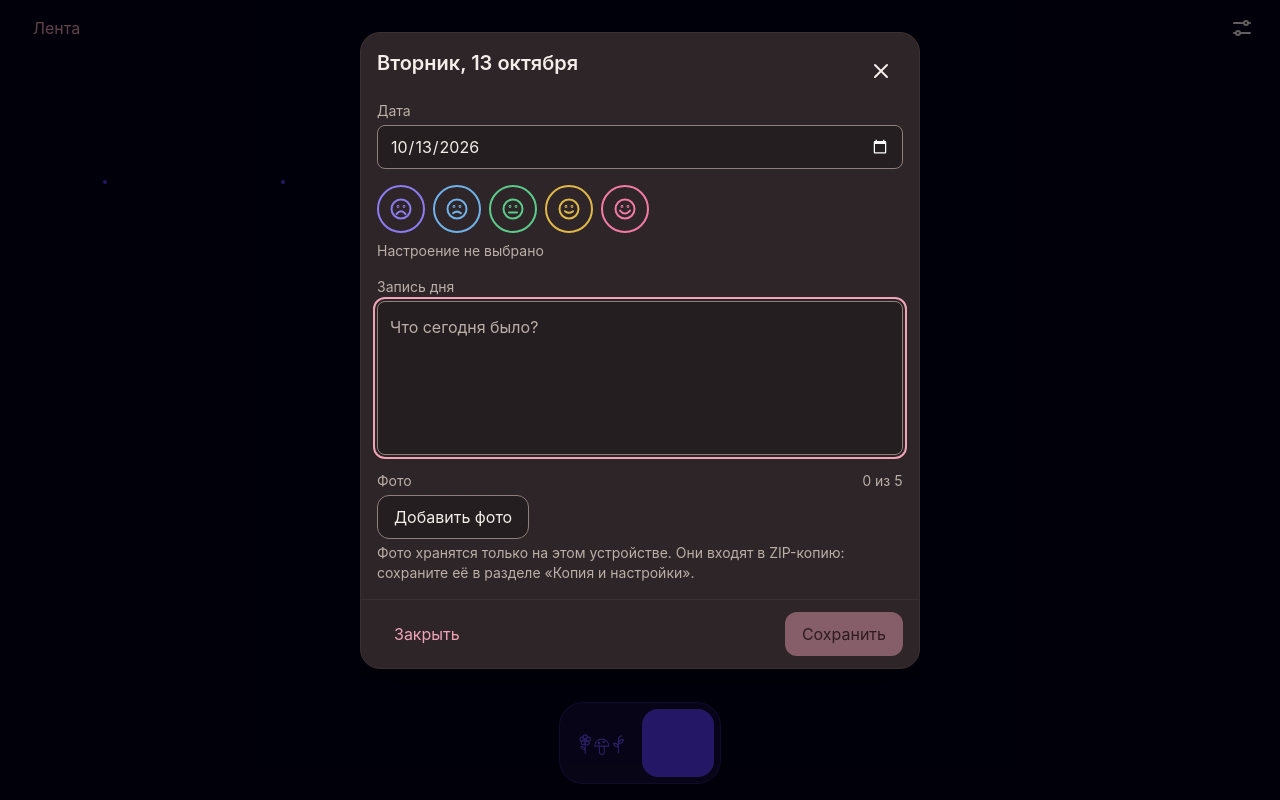
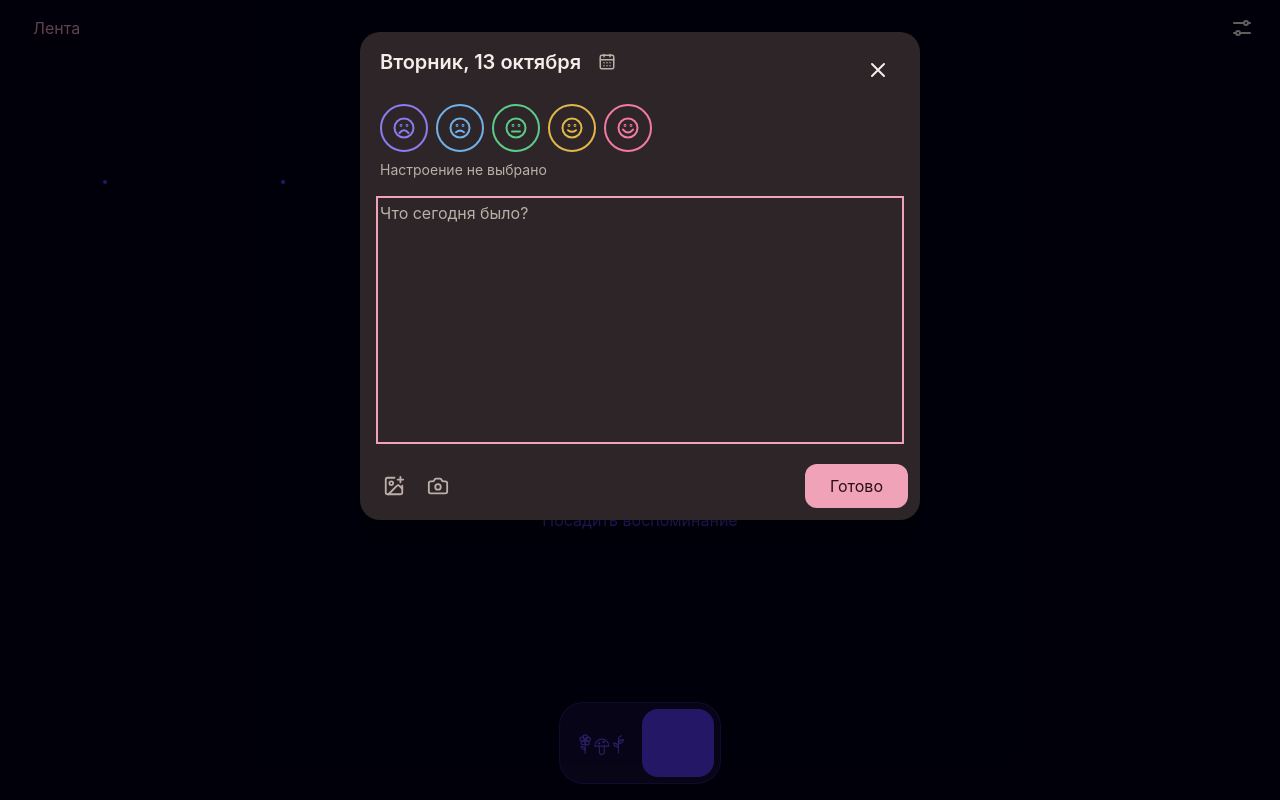
Before and after one commit to kozimbek-narziqulo/One-year, a Next.js app: page / in a window 1280 px wide. Both pictures are taken after a click on the button 639 px from the left and 182 px from the top of the page. Built offline with nearby package versions, Linux system fonts and the light colour scheme.

Commit message:
Add files via upload

```diff
--- a/components/EntryModal.tsx
+++ b/components/EntryModal.tsx
@@ -1,13 +1,14 @@
 "use client";
 
 import { useCallback, useEffect, useId, useRef, useState } from "react";
+import { CalendarDays, Camera, ImagePlus, Trash2 } from "lucide-react";
 import { compareKeys, formatLong, formatShort, isValidKey, type DateKey } from "../lib/date.ts";
 import { GardenError, LIMITS, type Entry, type Mood } from "../lib/types.ts";
 import type { Repo } from "../lib/repo.ts";
 import { itemsOf, sameItems, saveEntryWithPhotos, type PhotoItem } from "../lib/entryPhotos.ts";
 import type { PhotoStore } from "../lib/photos.ts";
 import { MoodPicker } from "./MoodPicker.tsx";
-import { PhotoStrip } from "./PhotoStrip.tsx";
+import { PhotoGallery, usePhotoPicker } from "./PhotoStrip.tsx";
 import { Button, IconButton, IconClose } from "./ui.tsx";
 
 export interface EntryModalProps {
@@ -45,12 +46,16 @@ function saveErrorText(e: unknown): string {
   return "Не удалось сохранить. Текст остался на экране.";
 }
 
+/** Круглая иконка-кнопка нижней панели: без рамки и фона, только иконка. */
+const TOOL_BTN =
+  "grid min-h-(--layout-tapMin) min-w-(--layout-tapMin) place-items-center rounded-full text-text-muted transition-colors hover:text-text disabled:opacity-40 disabled:hover:text-text-muted";
+
 export function EntryModal({ repo, photoStore, initialDate, today, onClose, onSaved, onDeleted }: EntryModalProps) {
   const dialogRef = useRef<HTMLDialogElement>(null);
   const textRef = useRef<HTMLTextAreaElement>(null);
+  const dateInputRef = useRef<HTMLInputElement>(null);
   const titleId = useId();
   const bodyId = useId();
-  const dateId = useId();
 
   const [date, setDate] = useState<DateKey>(initialDate);
   const [form, setForm] = useState<Form>(EMPTY);
@@ -66,6 +71,12 @@ export function EntryModal({ repo, photoStore, initialDate, today, onClose, onSa
   const existingRef = useRef(existing);
   existingRef.current = existing;
   const closedBySave = useRef(false);
+
+  const picker = usePhotoPicker({
+    items: form.photos,
+    onChange: (update) => setForm((f) => ({ ...f, photos: update(f.photos) })),
+    onError: setError,
+  });
 
   /** Загружает запись или черновик для даты. */
   const load = useCallback(
@@ -135,7 +146,7 @@ export function EntryModal({ repo, photoStore, initialDate, today, onClose, onSa
     };
   }, [flushDraft]);
 
-  // Поле текста растёт по содержимому, до 12 строк.
+  // Поле текста растёт по содержимому, до 12 строк (минимальная высота задана классом).
   useEffect(() => {
     const el = textRef.current;
     if (!el) return;
@@ -159,6 +170,17 @@ export function EntryModal({ repo, photoStore, initialDate, today, onClose, onSa
     setDate(next);
     dateRef.current = next;
     load(next);
+  }
+
+  function openDatePicker() {
+    const el = dateInputRef.current;
+    if (!el) return;
+    try {
+      el.showPicker();
+    } catch {
+      el.focus();
+      el.click();
+    }
   }
 
   function handleClose() {
@@ -202,6 +224,8 @@ export function EntryModal({ repo, photoStore, initialDate, today, onClose, onSa
   const canSave = form.body.trim() !== "" || form.mood !== null || form.photos.length > 0;
   const dirty = !same(form, baseOf(existing)) || !sameItems(form.photos, baseOf(existing).photos);
   const isPast = compareKeys(date, today) < 0;
+  const canAddPhoto = !saving && photoStore.available && picker.room > 0;
+  const hasPhotos = form.photos.length > 0;
 
   return (
     <dialog
@@ -217,50 +241,72 @@ export function EntryModal({ repo, photoStore, initialDate, today, onClose, onSa
         noValidate
         onSubmit={(e) => {
           e.preventDefault();
+          // Ничего не менялось: «Готово» просто закрывает окно.
+          if (!dirty) {
+            dialogRef.current?.close();
+            return;
+          }
           if (canSave) save();
         }}
-        className="flex max-h-[92dvh] flex-col rounded-t-lg border border-border bg-surface-raised shadow-sheet sm:rounded-lg sm:shadow-md"
+        className="flex h-[92dvh] flex-col rounded-t-lg bg-surface-raised shadow-sheet sm:h-auto sm:max-h-[92dvh] sm:min-h-[30rem] sm:rounded-lg sm:shadow-md"
       >
-        <div className="mx-auto mt-2 h-1 w-9 rounded-full bg-border sm:hidden" aria-hidden="true" />
-        <div className="flex items-start justify-between gap-2 px-4 pt-4">
+        <div className="mx-auto mt-2 h-1 w-9 shrink-0 rounded-full bg-text-muted/30 sm:hidden" aria-hidden="true" />
+
+        {/* Шапка: дата обычным текстом, выбор даты — по иконке; настоящий input прозрачный и лежит поверх */}
+        <header className="flex shrink-0 items-start justify-between gap-2 px-5 pt-4">
           <div className="min-w-0">
-            <h2 id={titleId} className="text-lg first-letter:uppercase text-text">
-              {formatLong(date)}
-            </h2>
+            <div className="relative flex items-center gap-1">
+              <h2 id={titleId} className="text-lg text-text first-letter:uppercase">
+                {formatLong(date)}
+              </h2>
+              <button type="button" onClick={openDatePicker} aria-label="Сменить дату" className="-my-2 grid min-h-(--layout-tapMin) min-w-(--layout-tapMin) place-items-center rounded-full text-text-muted hover:text-text">
+                <CalendarDays size={18} aria-hidden="true" />
+              </button>
+              <input
+                ref={dateInputRef}
+                type="date"
+                value={date}
+                max={today}
+                onChange={(e) => changeDate(e.target.value)}
+                tabIndex={-1}
+                aria-hidden="true"
+                className="pointer-events-none absolute inset-0 h-full w-full opacity-0"
+              />
+            </div>
             {isPast && <p className="text-sm text-text-muted">прошлый день</p>}
           </div>
           <IconButton label="Закрыть" onClick={() => dialogRef.current?.close()}>
             <IconClose />
           </IconButton>
-        </div>
+        </header>
 
-        <div className="flex-1 space-y-4 overflow-y-auto px-4 pb-4 pt-2">
-          <div>
-            <label htmlFor={dateId} className="mb-1 block text-sm text-text-muted">
-              Дата
-            </label>
-            <input
-              id={dateId}
-              type="date"
-              value={date}
-              max={today}
-              onChange={(e) => changeDate(e.target.value)}
-              className="min-h-(--layout-tapMin) w-full rounded-sm border border-border-input bg-surface px-3 text-base text-text"
-            />
-          </div>
+        <div className="flex-1 space-y-5 overflow-y-auto px-5 pb-4 pt-3">
+          <MoodPicker value={form.mood} onChange={(mood) => setForm((f) => ({ ...f, mood }))} />
 
-          <MoodPicker value={form.mood} onChange={(mood) => setForm((f) => ({ ...f, mood }))} />
+          {/* Фото сверху по центру, над текстом */}
+          {(hasPhotos || picker.busy > 0) && (
+            <div>
+              <PhotoGallery
+                store={photoStore}
+                items={form.photos}
+                busy={picker.busy}
+                disabled={saving}
+                onRemove={(id) => setForm((f) => ({ ...f, photos: f.photos.filter((p) => p.ref.id !== id) }))}
+              />
+              {hasPhotos && <p className="mt-3 text-center text-xs text-text-muted">Фото хранятся только на этом устройстве. Они входят в ZIP-копию.</p>}
+            </div>
+          )}
 
           <div>
             {draftRestored && (
-              <p className="mb-1 flex items-center justify-between gap-2 text-sm text-text-muted">
+              <p className="mb-2 flex items-center justify-between gap-2 text-sm text-text-muted">
                 <span>Черновик восстановлен</span>
                 <button type="button" onClick={discardDraft} className="rounded-sm px-1 text-accent underline">
                   Сбросить
                 </button>
               </p>
             )}
-            <label htmlFor={bodyId} className="mb-1 block text-sm text-text-muted">
+            <label htmlFor={bodyId} className="sr-only">
               Запись дня
             </label>
             <textarea
@@ -270,31 +316,20 @@ export function EntryModal({ repo, photoStore, initialDate, today, onClose, onSa
               value={form.body}
               placeholder="Что сегодня было?"
               onChange={(e) => setForm((f) => ({ ...f, body: e.target.value }))}
-              className="block w-full resize-none rounded-sm border border-border-input bg-surface p-3 font-entry text-entry text-text placeholder:text-text-muted"
+              className="block min-h-[30dvh] w-full resize-none appearance-none border-0 bg-transparent p-0 font-entry text-entry text-text shadow-none outline-none ring-0 placeholder:text-text-muted focus:border-0 focus:outline-none focus:ring-0 focus-visible:outline-none"
             />
           </div>
 
-          <PhotoStrip
-            store={photoStore}
-            items={form.photos}
-            disabled={saving}
-            onError={setError}
-            onChange={(update) => setForm((f) => ({ ...f, photos: update(f.photos) }))}
-          />
+          {!photoStore.available && <p className="text-sm text-text-muted">В этом браузере нельзя сохранять фото. Тексты работают как обычно.</p>}
 
           {error && (
-            <p role="alert" className="rounded-sm border border-danger p-3 text-sm text-danger">
+            <p role="alert" className="rounded-lg bg-danger/10 p-3 text-sm text-danger">
               {error}
             </p>
           )}
 
-          {existing && !confirmDelete && (
-            <Button variant="ghost" className="-ml-4" onClick={() => setConfirmDelete(true)}>
-              Удалить запись
-            </Button>
-          )}
           {existing && confirmDelete && (
-            <div role="group" aria-label="Подтверждение удаления" className="rounded-sm border border-border p-3">
+            <div role="group" aria-label="Подтверждение удаления" className="rounded-lg bg-surface p-4">
               <p className="mb-3 text-base">Удалить запись за {formatShort(date)}? Растение снова станет семенем.</p>
               <div className="flex gap-2">
                 <Button variant="danger" onClick={remove}>
@@ -308,14 +343,35 @@ export function EntryModal({ repo, photoStore, initialDate, today, onClose, onSa
           )}
         </div>
 
-        <div className="flex justify-between gap-2 border-t border-border px-4 pt-3" style={{ paddingBottom: "max(var(--space-3), env(safe-area-inset-bottom))" }}>
-          <Button variant="ghost" onClick={() => dialogRef.current?.close()}>
-            {dirty ? "Отмена" : "Закрыть"}
-          </Button>
-          <Button type="submit" variant="primary" disabled={!canSave || saving}>
-            Сохранить
+        {/* Нижняя панель: слева иконки, справа «Готово» */}
+        <div className="flex shrink-0 items-center justify-between gap-2 px-3 pt-2" style={{ paddingBottom: "max(var(--space-3), env(safe-area-inset-bottom))" }}>
+          <div className="flex items-center">
+            <button type="button" className={TOOL_BTN} aria-label="Добавить фото из галереи" onClick={picker.openGallery} disabled={!canAddPhoto}>
+              <ImagePlus size={22} aria-hidden="true" />
+            </button>
+            <button type="button" className={TOOL_BTN} aria-label="Сделать фото" onClick={picker.openCamera} disabled={!canAddPhoto}>
+              <Camera size={22} aria-hidden="true" />
+            </button>
+            {hasPhotos && (
+              <span className="px-1 text-xs tabular-nums text-text-muted" aria-label={`Фото: ${form.photos.length} из ${picker.max}`}>
+                {form.photos.length}/{picker.max}
+              </span>
+            )}
+            {existing && !confirmDelete && (
+              <button type="button" className={TOOL_BTN} aria-label="Удалить запись" onClick={() => setConfirmDelete(true)}>
+                <Trash2 size={22} aria-hidden="true" />
+              </button>
+            )}
+          </div>
+          <Button type="submit" variant="primary" className="px-6" disabled={saving || (dirty && !canSave)}>
+            Готово
           </Button>
         </div>
+
+        {picker.inputs}
+        <p role="status" className="sr-only">
+          {picker.busy > 0 ? "Обрабатываю фото…" : ""}
+        </p>
       </form>
     </dialog>
   );
--- a/components/PhotoStrip.tsx
+++ b/components/PhotoStrip.tsx
@@ -1,70 +1,39 @@
 "use client";
 
-import { useEffect, useId, useRef, useState } from "react";
+import { useEffect, useRef, useState, type ReactNode } from "react";
+import { X } from "lucide-react";
 import { newPhotoItem, type PhotoItem } from "../lib/entryPhotos.ts";
 import { compressImage } from "../lib/image.ts";
 import type { PhotoStore } from "../lib/photos.ts";
 import { GardenError, LIMITS } from "../lib/types.ts";
-import { Button } from "./ui.tsx";
 
-export interface PhotoStripProps {
-  store: PhotoStore;
+type Update = (prev: readonly PhotoItem[]) => readonly PhotoItem[];
+
+/* ───────────── Выбор файлов: логика та же, что была в PhotoStrip, но кнопки живут в нижней панели ───────────── */
+
+export interface PhotoPickerOptions {
   items: readonly PhotoItem[];
   /** Функция-обновление, а не готовый список: сжатие асинхронное, и список за это время мог измениться. */
-  onChange: (update: (prev: readonly PhotoItem[]) => readonly PhotoItem[]) => void;
+  onChange: (update: Update) => void;
   onError: (message: string | null) => void;
-  disabled?: boolean;
 }
 
-function PhotoThumb({ store, item, alt }: { store: PhotoStore; item: PhotoItem; alt: string }) {
-  const [url, setUrl] = useState<string | null>(null);
-  const [missing, setMissing] = useState(false);
-
-  useEffect(() => {
-    let cancelled = false;
-    let made: string | null = null;
-    setMissing(false);
-    setUrl(null);
-    if (item.kind === "new") {
-      made = URL.createObjectURL(item.blob);
-      setUrl(made);
-    } else {
-      store
-        .get(item.ref.id)
-        .then((rec) => {
-          if (cancelled) return;
-          if (!rec) {
-            setMissing(true);
-            return;
-          }
-          made = URL.createObjectURL(rec.blob);
-          setUrl(made);
-        })
-        .catch(() => {
-          if (!cancelled) setMissing(true);
-        });
-    }
-    return () => {
-      cancelled = true;
-      if (made) URL.revokeObjectURL(made);
-    };
-  }, [store, item]);
-
-  return (
-    <div className="grid size-20 place-items-center overflow-hidden rounded-sm border border-border bg-surface">
-      {url ? (
-        <img src={url} alt={alt} draggable={false} className="size-full object-cover" />
-      ) : (
-        <span className="px-1 text-center text-xs text-text-muted">{missing ? "Нет файла" : ""}</span>
-      )}
-    </div>
-  );
+export interface PhotoPicker {
+  /** Сколько фото сейчас сжимается. */
+  busy: number;
+  /** Сколько ещё можно добавить. */
+  room: number;
+  max: number;
+  openGallery: () => void;
+  openCamera: () => void;
+  /** Скрытые <input type="file">: вставьте один раз в разметку. */
+  inputs: ReactNode;
 }
 
-export function PhotoStrip({ store, items, onChange, onError, disabled }: PhotoStripProps) {
-  const inputRef = useRef<HTMLInputElement>(null);
+export function usePhotoPicker({ items, onChange, onError }: PhotoPickerOptions): PhotoPicker {
+  const galleryRef = useRef<HTMLInputElement>(null);
+  const cameraRef = useRef<HTMLInputElement>(null);
   const alive = useRef(true);
-  const labelId = useId();
   const [busy, setBusy] = useState(0);
   const max = LIMITS.maxPhotosPerEntry;
   const room = max - items.length - busy;
@@ -100,53 +69,108 @@ export function PhotoStrip({ store, items, onChange, onError, disabled }: PhotoS
     if (failure && alive.current) onError(failure);
   }
 
+  const inputs = (
+    <>
+      <input ref={galleryRef} type="file" accept="image/*" multiple className="hidden" onChange={onPick} tabIndex={-1} aria-hidden="true" />
+      <input ref={cameraRef} type="file" accept="image/*" capture="environment" className="hidden" onChange={onPick} tabIndex={-1} aria-hidden="true" />
+    </>
+  );
+
+  return {
+    busy,
+    room,
+    max,
+    openGallery: () => galleryRef.current?.click(),
+    openCamera: () => cameraRef.current?.click(),
+    inputs,
+  };
+}
+
+/* ───────────── Показ фото: по центру, мягкие углы, без рамок ───────────── */
+
+function PhotoThumb({ store, item, alt, className }: { store: PhotoStore; item: PhotoItem; alt: string; className: string }) {
+  const [url, setUrl] = useState<string | null>(null);
+  const [missing, setMissing] = useState(false);
+
+  useEffect(() => {
+    let cancelled = false;
+    let made: string | null = null;
+    setMissing(false);
+    setUrl(null);
+    if (item.kind === "new") {
+      made = URL.createObjectURL(item.blob);
+      setUrl(made);
+    } else {
+      store
+        .get(item.ref.id)
+        .then((rec) => {
+          if (cancelled) return;
+          if (!rec) {
+            setMissing(true);
+            return;
+          }
+          made = URL.createObjectURL(rec.blob);
+          setUrl(made);
+        })
+        .catch(() => {
+          if (!cancelled) setMissing(true);
+        });
+    }
+    return () => {
+      cancelled = true;
+      if (made) URL.revokeObjectURL(made);
+    };
+  }, [store, item]);
+
   return (
-    <div>
-      <div className="mb-1 flex items-baseline justify-between gap-2">
-        <span id={labelId} className="text-sm text-text-muted">
-          Фото
-        </span>
-        <span className="text-sm tabular-nums text-text-muted">
-          {items.length} из {max}
-        </span>
+    <div className={`grid place-items-center overflow-hidden rounded-lg bg-surface ${className}`}>
+      {url ? (
+        <img src={url} alt={alt} draggable={false} className="size-full object-cover" />
+      ) : (
+        <span className="px-1 text-center text-xs text-text-muted">{missing ? "Нет файла" : ""}</span>
+      )}
     </div>
+  );
+}
 
-      {(items.length > 0 || busy > 0) && (
-        <ul aria-labelledby={labelId} className="mb-2 flex flex-wrap gap-x-2">
+export interface PhotoGalleryProps {
+  store: PhotoStore;
+  items: readonly PhotoItem[];
+  /** Сколько фото ещё обрабатывается: для них рисуем заглушки. */
+  busy: number;
+  disabled?: boolean;
+  onRemove: (id: string) => void;
+}
+
+export function PhotoGallery({ store, items, busy, disabled, onRemove }: PhotoGalleryProps) {
+  const total = items.length + busy;
+  if (total === 0) return null;
+  const single = total === 1;
+  const size = single ? "aspect-[4/5] w-56 max-w-full" : "size-32";
+
+  return (
+    <ul className="flex flex-wrap justify-center gap-3">
       {items.map((item, i) => (
-            <li key={item.ref.id} className="w-20">
-              <PhotoThumb store={store} item={item} alt={`Фото ${i + 1} из ${items.length}`} />
+        <li key={item.ref.id} className="relative">
+          <PhotoThumb store={store} item={item} alt={`Фото ${i + 1} из ${items.length}`} className={size} />
           <button
             type="button"
             disabled={disabled}
             aria-label={`Убрать фото ${i + 1}`}
-                onClick={() => onChange((prev) => prev.filter((p) => p.ref.id !== item.ref.id))}
-                className="min-h-(--layout-tapMin) w-full rounded-sm text-sm text-danger underline"
+            onClick={() => onRemove(item.ref.id)}
+            className="absolute right-1 top-1 grid size-10 place-items-center rounded-full text-white disabled:opacity-40"
           >
-                Убрать
+            <span className="grid size-7 place-items-center rounded-full bg-black/55">
+              <X size={16} aria-hidden="true" />
+            </span>
           </button>
         </li>
       ))}
       {Array.from({ length: busy }, (_, i) => (
-            <li key={`busy-${i}`} aria-hidden="true" className="w-20">
-              <div className="grid size-20 place-items-center rounded-sm border border-dashed border-border text-xs text-text-muted">…</div>
+        <li key={`busy-${i}`} aria-hidden="true">
+          <div className={`grid place-items-center rounded-lg bg-surface text-text-muted ${size}`}>…</div>
         </li>
       ))}
     </ul>
-      )}
-
-      <input ref={inputRef} type="file" accept="image/*" multiple className="hidden" onChange={onPick} tabIndex={-1} aria-hidden="true" />
-      <Button variant="secondary" onClick={() => inputRef.current?.click()} disabled={disabled || !store.available || room <= 0}>
-        Добавить фото
-      </Button>
-      <p role="status" className="sr-only">
-        {busy > 0 ? "Обрабатываю фото…" : ""}
-      </p>
-      {store.available ? (
-        <p className="mt-1 text-sm text-text-muted">Фото хранятся только на этом устройстве. Они входят в ZIP-копию: сохраните её в разделе «Копия и настройки».</p>
-      ) : (
-        <p className="mt-1 text-sm text-text-muted">В этом браузере нельзя сохранять фото. Тексты работают как обычно.</p>
-      )}
-    </div>
   );
 }
```
Lines whose indentation alone changed are shown as unchanged.
